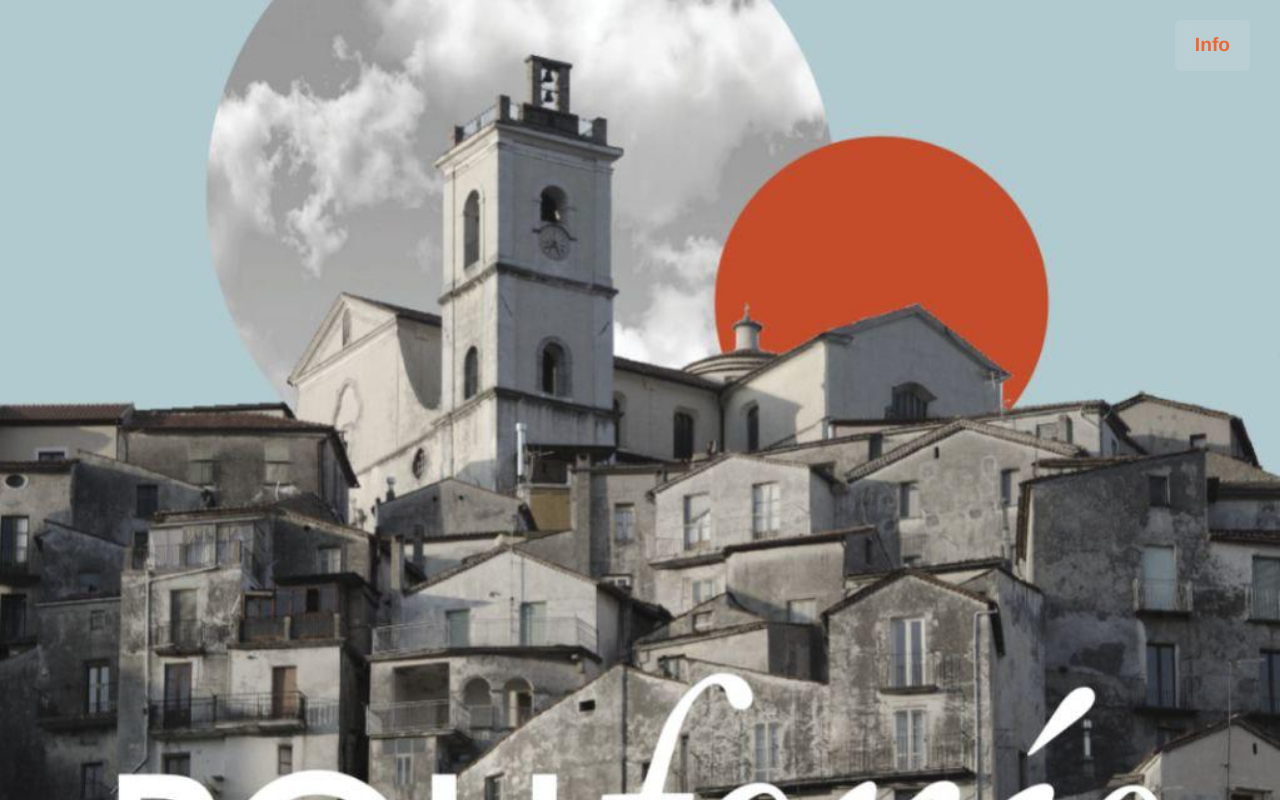
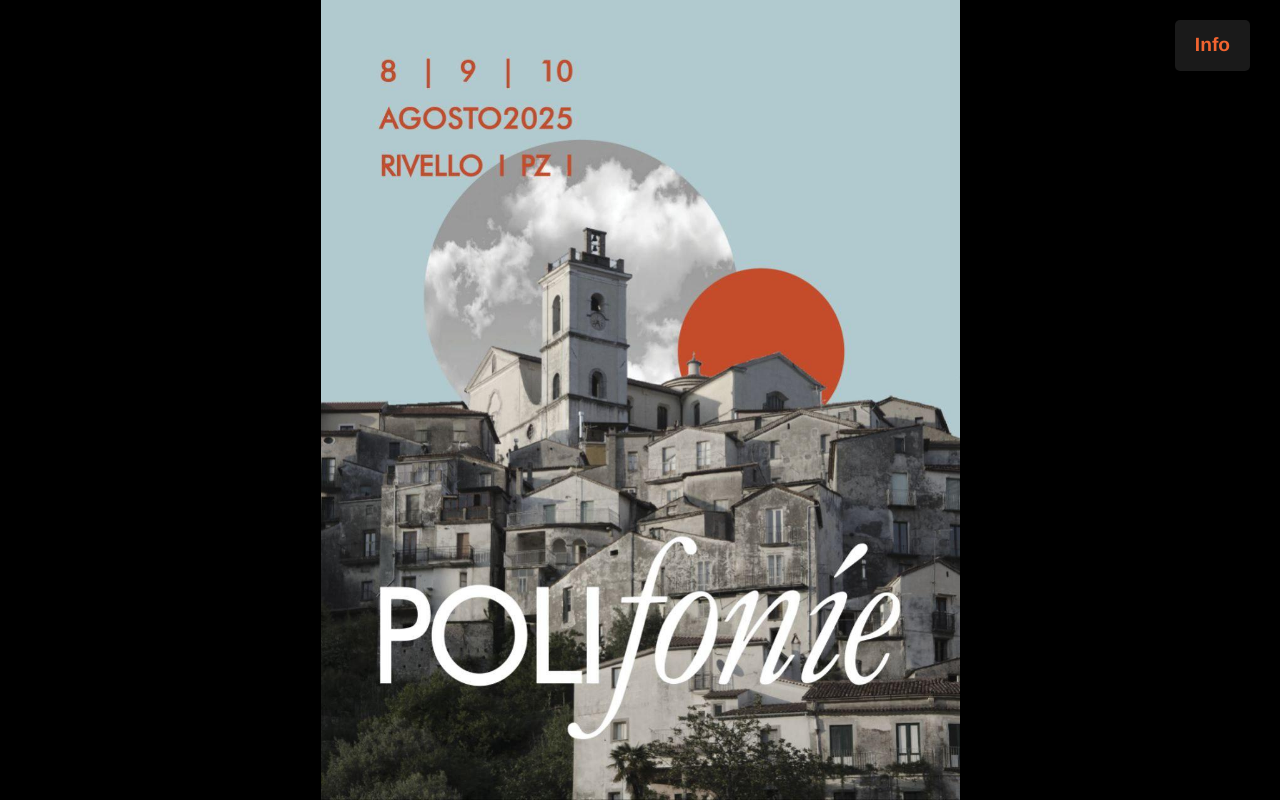
Before and after one commit to shortrun88/repo, a plain HTML site: page index.html in a window 1280 px wide. Drawn offline with Linux system fonts and the light colour scheme.

Commit message:
Add files via upload

```diff
--- a/style.css
+++ b/style.css
@@ -1,14 +1,25 @@
-/* Landing page fullscreen con locandina */
+/* Landing page fullscreen con locandina responsive */
 body.landing {
   margin: 0;
   padding: 0;
-  background-image: url('locandinapoli.jpg');
-  background-size: cover;
-  background-position: center;
-  background-repeat: no-repeat;
+  background: black;
   height: 100vh;
   width: 100%;
+  overflow: hidden;
   position: relative;
+}
+
+body.landing::before {
+  content: "";
+  position: absolute;
+  top: 0; left: 0;
+  width: 100%;
+  height: 100%;
+  background-image: url('locandinapoli.jpg');
+  background-size: contain;
+  background-repeat: no-repeat;
+  background-position: center center;
+  z-index: 0;
 }
 
 /* Link "Info" in alto a destra */
@@ -25,6 +36,7 @@ body.landing {
   font-weight: bold;
   backdrop-filter: blur(4px);
   transition: background 0.3s ease;
+  z-index: 1;
 }
 
 .info-link:hover {
```
